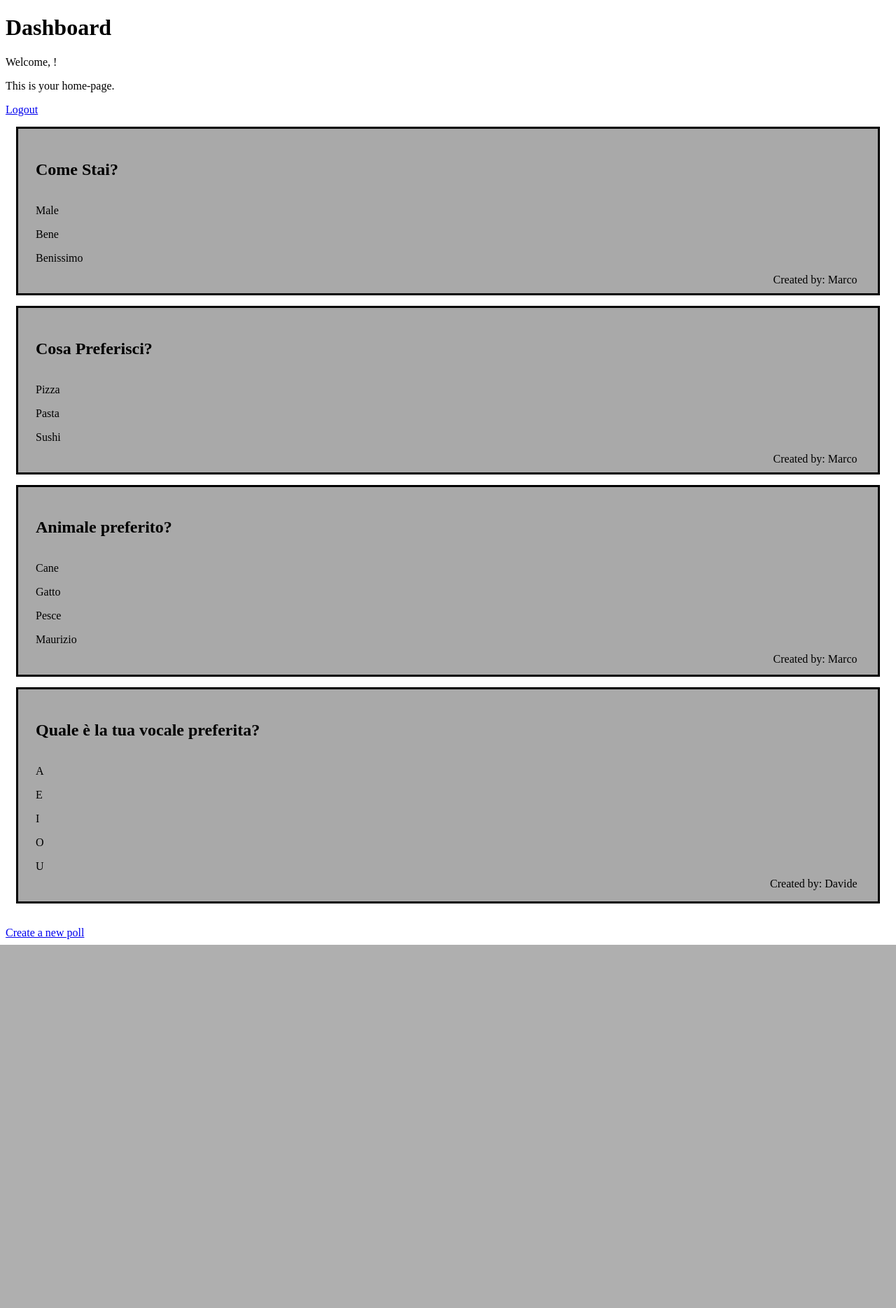
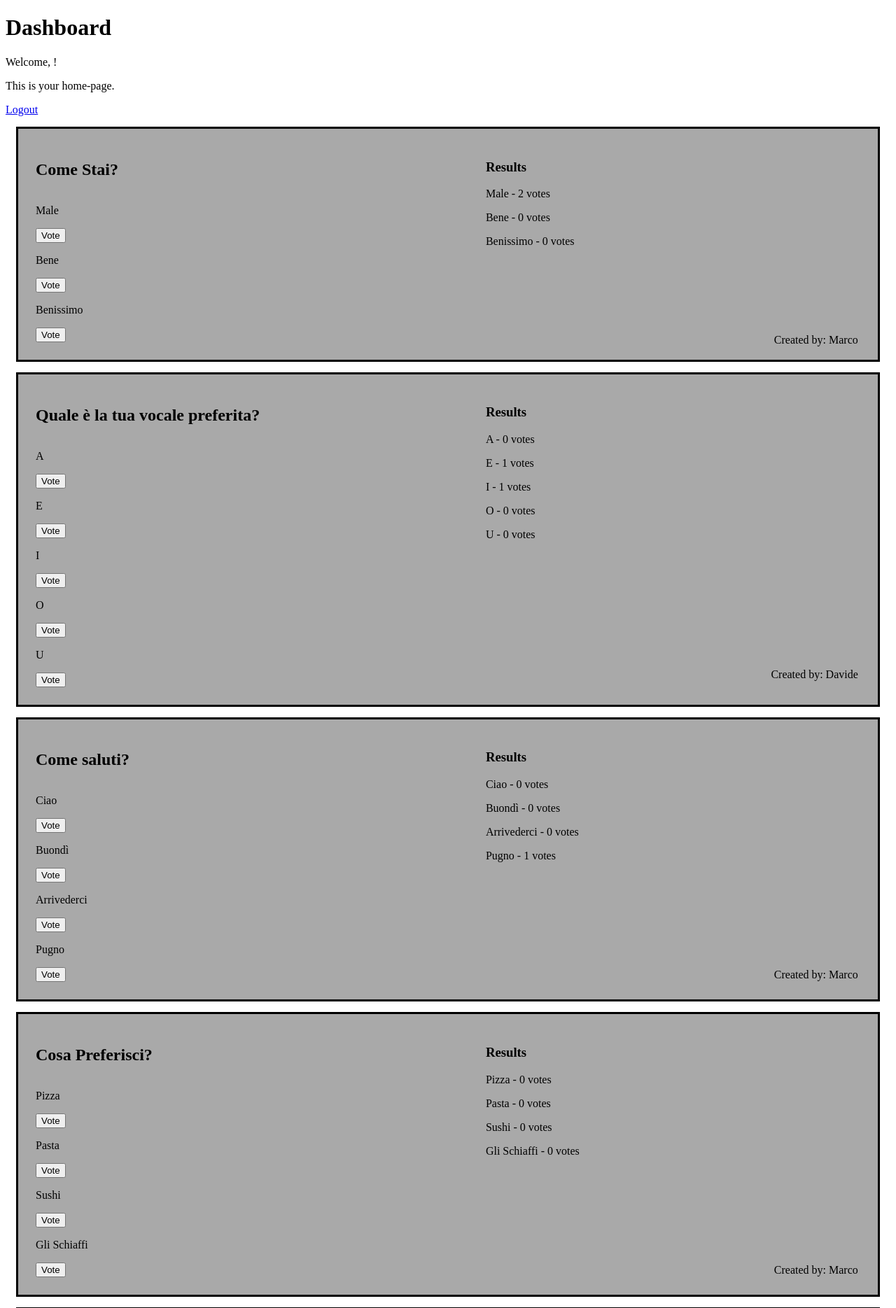
Before and after one commit to SarriM02/PPM_Project_2, a Django app: page /dashboard/ in a window 1280 px wide. Shown: the top 1869 px of the page at 70% size. Before the commit the page ends 1350 px from the top, so only its background shows below. Run offline with Django 5.2, Linux system fonts and the light colour scheme; data comes from the database, SQL or seed files in the repository.

Commit message:
Add Vote and Results

```diff
--- a/PPM_App/Models.py
+++ b/PPM_App/Models.py
@@ -5,6 +5,8 @@
     id = models.AutoField(primary_key=True)
     question = models.CharField(max_length=200)
     user = models.ForeignKey(User, on_delete=models.CASCADE, related_name='polls')
+    responded_users = models.ManyToManyField(User, related_name='answered_polls', blank=True)
+
 
     def __str__(self):
         return self.question
@@ -12,14 +14,7 @@
 class Choice(models.Model):
     poll = models.ForeignKey(Poll, related_name='choices', on_delete=models.CASCADE)
     text = models.CharField(max_length=200)
+    votes = models.IntegerField(default=0)
 
     def __str__(self):
         return self.text
-
-class Response(models.Model):
-    user = models.ForeignKey(User, on_delete=models.CASCADE, related_name='responses')
-    poll = models.ForeignKey(Poll, related_name='responses', on_delete=models.CASCADE)
-    choices = models.ManyToManyField(Choice, related_name='responses')
-
-    def __str__(self):
-        return f'{self.user} responded to {self.poll}'
--- a/PPM_App/Views.py
+++ b/PPM_App/Views.py
@@ -1,12 +1,14 @@
 from rest_framework import generics
 from rest_framework.permissions import IsAuthenticated
-from PPM_App.Models import Poll, Response, Choice
-from PPM_App.Serializers import PollSerializer, ResponseSerializer
+from PPM_App.Models import Poll, Choice
+from PPM_App.Serializers import PollSerializer
 
 from django.contrib.auth import login, logout, authenticate
 from django.contrib.auth.forms import UserCreationForm
-from django.shortcuts import render, redirect
+from django.shortcuts import render, redirect, get_object_or_404
 from django.http import JsonResponse
+from django.contrib.auth.decorators import login_required
+from django.views.decorators.csrf import csrf_exempt
 
 
 from PPM_App.Forms import PollForm, ChoiceFormSet
@@ -15,17 +17,6 @@
     queryset = Poll.objects.all()
     serializer_class = PollSerializer
     permission_classes = [IsAuthenticated]
-
-class ResponseCreateView(generics.CreateAPIView):
-    queryset = Response.objects.all()
-    serializer_class = ResponseSerializer
-    permission_classes = [IsAuthenticated]
-
-class PollResultsView(generics.RetrieveAPIView):
-    queryset = Poll.objects.all()
-    serializer_class = PollSerializer
-    permission_classes = [IsAuthenticated]
-
 
 
 def Register(request):
@@ -86,3 +77,20 @@
             return JsonResponse({'success': False, 'error': 'Non autorizzato'}, status=403)
     else:
         return JsonResponse({'success': False, 'error': 'Metodo non valido'}, status=405)
+
+@login_required
+@csrf_exempt
+def vote(request, poll_id, choice_id):
+    poll = Poll.objects.get(id=poll_id)
+    choice = Choice.objects.get(id=choice_id)
+
+    if request.user in poll.responded_users.all():
+        return JsonResponse({'success': False, 'error': 'User has already voted'})
+
+    choice.votes += 1
+    choice.save()
+
+    poll.responded_users.add(request.user)
+    poll.save()
+
+    return JsonResponse({'success': True})
--- a/PPM_App/admin.py
+++ b/PPM_App/admin.py
@@ -1,6 +1,5 @@
 from django.contrib import admin
-from .Models import Poll, Choice, Response
+from .Models import Poll, Choice
 
 admin.site.register(Poll)
 admin.site.register(Choice)
-admin.site.register(Response)
--- a/PPM_App/static/Main_CSS.css
+++ b/PPM_App/static/Main_CSS.css
@@ -9,16 +9,24 @@
     margin: 25px;
     display: flex;
     flex-direction: column;
-    width: 80%;
+    width: 55%;
     height: auto;
 }
+.poll_center {
+    margin: 25px;
+    display: flex;
+    flex-direction: column;
+    width: 30%;
+    height: auto;
+}
+
 .poll_right {
     margin: 25px;
     display: flex;
     flex-direction: column;
     position: relative;
     justify-content: space-between;
-    width: 20%;
+    width: 15%;
     height: auto;
 }
 .delete {
@@ -26,7 +34,9 @@
     height: auto;
     width: min-content;
     align-self: flex-end;
+    color: red;
 }
+
 
 .user {
     align-self: flex-end;
--- a/PPM_App/templates/Dashboard.html
+++ b/PPM_App/templates/Dashboard.html
@@ -20,21 +20,32 @@
                 {% for choice in choices %}
                     {% if choice.poll == poll %}
                         <p>{{ choice.text }}</p>
+                        {% if user not in poll.responded_users.all %}
+                            <button class="vote" onclick="vote({{ poll.id }}, {{ choice.id }})">Vote</button>
+                        {% endif %}
+                    {% endif %}
+                {% endfor %}
+            </div>
+        </div>
+        <div class="poll_center">
+            <div class="results">
+                <h3>Results</h3>
+                {% for choice in choices %}
+                    {% if choice.poll == poll %}
+                        <p>{{ choice.text }} - {{ choice.votes }} votes</p>
                     {% endif %}
                 {% endfor %}
             </div>
         </div>
         <div class="poll_right">
-            <div class="delete">
             {% if user == poll.user %}
-                    <button onclick="deletePoll({{ poll.id }})">
+                <button class="delete" onclick="deletePoll({{ poll.id }})">
                     <svg xmlns="http://www.w3.org/2000/svg" width="16" height="16" fill="currentColor" class="bi bi-trash" viewBox="0 0 16 16">
                         <path d="M5.5 5.5A.5.5 0 0 1 6 6v6a.5.5 0 0 1-1 0V6a.5.5 0 0 1 .5-.5m2.5 0a.5.5 0 0 1 .5.5v6a.5.5 0 0 1-1 0V6a.5.5 0 0 1 .5-.5m3 .5a.5.5 0 0 0-1 0v6a.5.5 0 0 0 1 0z"/>
                         <path d="M14.5 3a1 1 0 0 1-1 1H13v9a2 2 0 0 1-2 2H5a2 2 0 0 1-2-2V4h-.5a1 1 0 0 1-1-1V2a1 1 0 0 1 1-1H6a1 1 0 0 1 1-1h2a1 1 0 0 1 1 1h3.5a1 1 0 0 1 1 1zM4.118 4 4 4.059V13a1 1 0 0 0 1 1h6a1 1 0 0 0 1-1V4.059L11.882 4zM2.5 3h11V2h-11z"/>
                     </svg>
                 </button>
             {% endif %}
-            </div>
             <div class="user">
                 <p>Created by: {{ poll.user }}</p>
             </div>
@@ -82,4 +93,31 @@
                 }
             });
     }
+
+function vote(pollId, choiceId) {
+    const csrftoken = getCookie('csrftoken');
+
+    fetch(`/vote/${pollId}/${choiceId}/`, {
+        method: 'POST',
+        headers: {
+            'X-CSRFToken': csrftoken
+        }
+    })
+    .then(response => {
+        if (!response.ok) {
+            throw new Error(`HTTP error! status: ${response.status}`);
+        }
+        return response.json();
+    })
+    .then(data => {
+        if (data.success) {
+            location.reload();
+        } else {
+            alert('Error voting');
+        }
+    })
+    .catch(error => {
+        console.log('There was a problem with the fetch operation: ' + error.message);
+    });
+}
 </script>
--- a/PPM_Project/urls.py
+++ b/PPM_Project/urls.py
@@ -1,13 +1,11 @@
 from django.contrib import admin
 from django.urls import path , include
-from PPM_App.Views import PollCreateView, ResponseCreateView, PollResultsView, Register, Dashboard, Logout, PollCreate, Delete_Poll
+from PPM_App.Views import PollCreateView, Register, Dashboard, Logout, PollCreate, Delete_Poll, vote
 from django.contrib.auth.views import LoginView, LogoutView
 
 urlpatterns = [
     path('', LoginView.as_view(template_name='Login.html'), name='Login'),
     path('polls/', PollCreateView.as_view(), name='create_poll'),
-    path('polls/<int:poll_id>/responses/', ResponseCreateView.as_view(), name='submit_response'),
-    path('polls/<int:poll_id>/results/', PollResultsView.as_view(), name='poll_results'),
     path('admin/', admin.site.urls),
     path('api-auth/', include('rest_framework.urls')),
     path('register/', Register, name='Register'),
@@ -16,5 +14,6 @@
     path('dashboard/', Dashboard, name='Dashboard'),
     path('create_poll/', PollCreate, name='create_poll'),
     path('delete_poll/<int:poll_id>/', Delete_Poll, name='Delete_poll'),
+    path('vote/<int:poll_id>/<int:choice_id>/', vote, name='vote'),
 
 ]
```
Also changed, not shown: PPM_App/Serializers.py (+1 -9 lines), db.sqlite3. Lines whose indentation alone changed are shown as unchanged.
